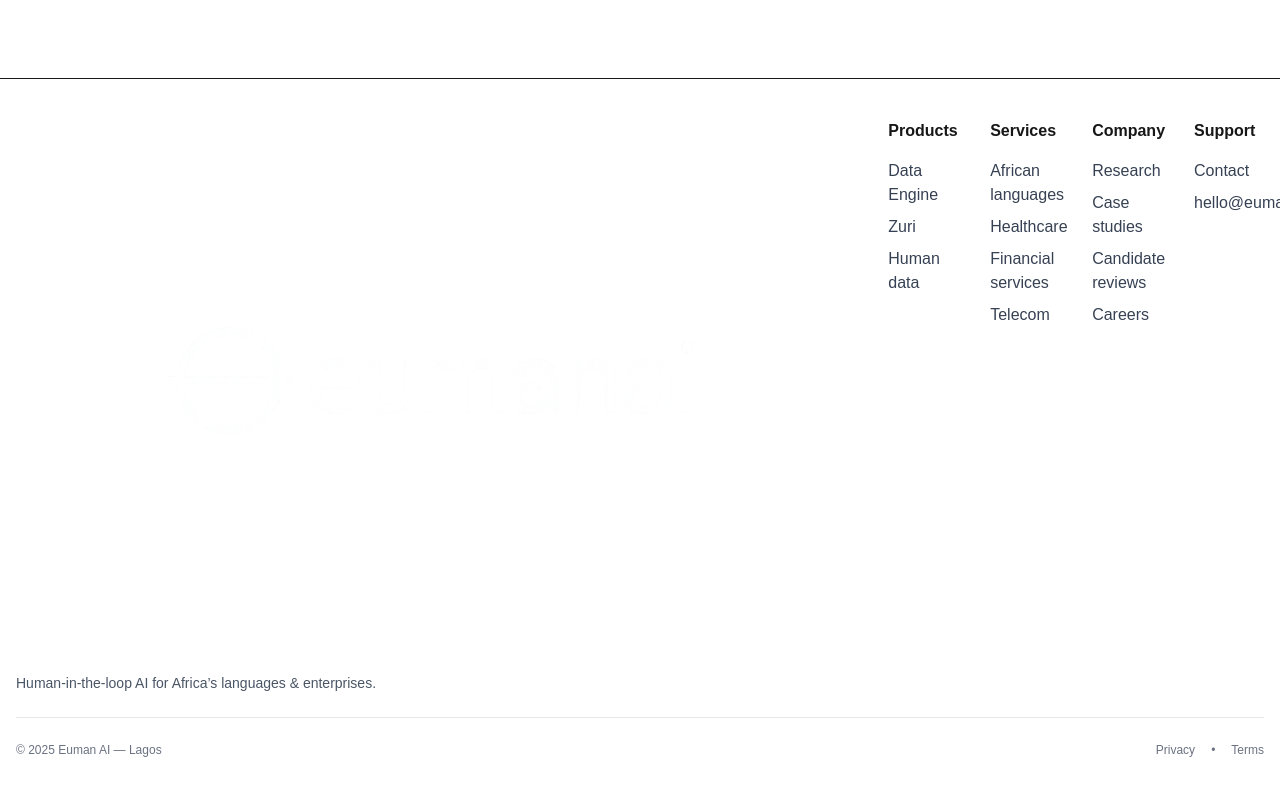
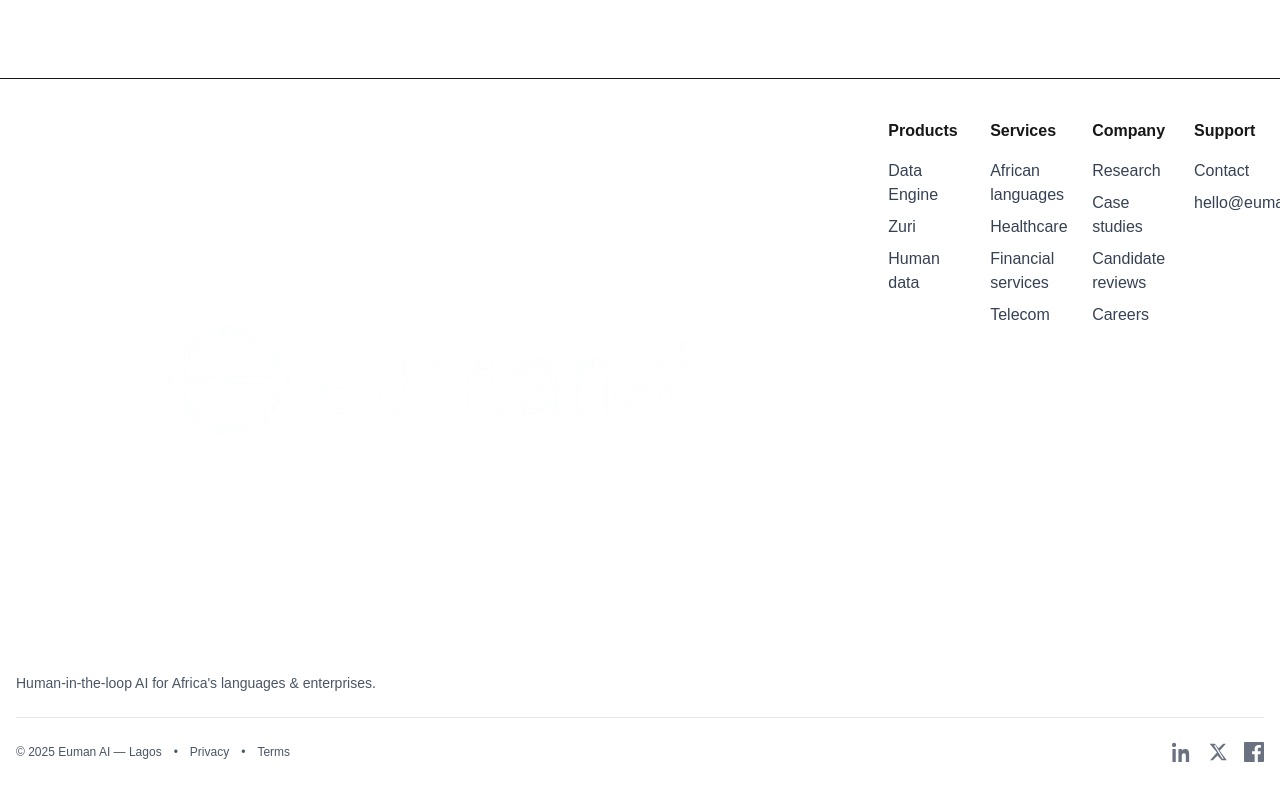
Before and after one commit to Zeeson-Information-Technology/human-ai, a Next.js app: page / in a window 1280 px wide. Shown: the part 2623-3423 px from the top of the page. Built offline with nearby package versions, Linux system fonts and the light colour scheme; no server answers.

Commit message:
social medial links

```diff
--- a/src/components/footer.tsx
+++ b/src/components/footer.tsx
@@ -10,7 +10,6 @@ export default function Footer() {
     { href: "/data-engine", label: "Data Engine" },
     { href: "/zuri", label: "Zuri" },
     { href: "/human-data", label: "Human data" },
-    // { href: "/ai-recruiter", label: "AI Recruiter" },
   ];
 
   const services = [
@@ -23,16 +22,8 @@ export default function Footer() {
   const company = [
     { href: "/whitepaper", label: "Research" },
     { href: "/case-studies", label: "Case studies" },
-    // { href: "/forum", label: "Forum" },
     { href: "/candidate-reviews", label: "Candidate reviews" },
     { href: "/jobs", label: "Careers" },
-  ];
-
-  const resources = [
-    { href: "/whitepaper", label: "Approach & research" },
-    { href: "/case-studies", label: "Case studies" },
-    { href: "/candidate-reviews", label: "Candidate reviews" },
-    { href: "/contact", label: "Contact" },
   ];
 
   return (
@@ -48,9 +39,7 @@ export default function Footer() {
               height={32}
               priority
             />
-            <p className="mt-1 text-sm text-gray-600">
-              Human-in-the-loop AI for Africa’s languages &amp; enterprises.
-            </p>
+            <p className="mt-1 text-sm text-gray-600">Human-in-the-loop AI for Africa's languages &amp; enterprises.</p>
           </div>
 
           <div className="grid grid-cols-2 gap-8 sm:grid-cols-4">
@@ -59,10 +48,7 @@ export default function Footer() {
               <ul className="mt-4 space-y-2">
                 {products.map((link) => (
                   <li key={link.href}>
-                    <Link
-                      href={link.href}
-                      className="text-gray-700 hover:text-black"
-                    >
+                    <Link href={link.href} className="text-gray-700 hover:text-black">
                       {link.label}
                     </Link>
                   </li>
@@ -74,10 +60,7 @@ export default function Footer() {
               <ul className="mt-4 space-y-2">
                 {services.map((link) => (
                   <li key={link.href}>
-                    <Link
-                      href={link.href}
-                      className="text-gray-700 hover:text-black"
-                    >
+                    <Link href={link.href} className="text-gray-700 hover:text-black">
                       {link.label}
                     </Link>
                   </li>
@@ -89,33 +72,23 @@ export default function Footer() {
               <ul className="mt-4 space-y-2">
                 {company.map((link) => (
                   <li key={link.href}>
-                    <Link
-                      href={link.href}
-                      className="text-gray-700 hover:text-black"
-                    >
+                    <Link href={link.href} className="text-gray-700 hover:text-black">
                       {link.label}
                     </Link>
                   </li>
                 ))}
               </ul>
             </div>
-
             <div>
               <h3 className="font-semibold">Support</h3>
               <ul className="mt-4 space-y-2">
                 <li>
-                  <Link
-                    href="/contact"
-                    className="text-gray-700 hover:text-black"
-                  >
+                  <Link href="/contact" className="text-gray-700 hover:text-black">
                     Contact
                   </Link>
                 </li>
                 <li>
-                  <Link
-                    href={`mailto:${brand.email}`}
-                    className="text-gray-700 hover:text-black"
-                  >
+                  <Link href={`mailto:${brand.email}`} className="text-gray-700 hover:text-black">
                     {brand.email}
                   </Link>
                 </li>
@@ -124,27 +97,51 @@ export default function Footer() {
           </div>
         </div>
 
-        {/* thin line between sections */}
         <div className="my-6 h-px bg-gray-200" />
 
+        {/* Bottom bar: left = copyright + legal, right = socials */}
         <div className="flex flex-col items-start justify-between gap-4 text-xs text-gray-500 sm:flex-row sm:items-center">
-          <p>
-            © {year} {brand.name} — {brand.locations}
-          </p>
+          <div className="flex flex-wrap items-center gap-3 text-gray-600">
+            <p>&copy; {year} {brand.name} &mdash; {brand.locations}</p>
+            <span aria-hidden="true">&bull;</span>
+            <Link href="/policies/privacy" className="hover:text-gray-700 hover:underline">Privacy</Link>
+            <span aria-hidden="true">&bull;</span>
+            <Link href="/policies/terms" className="hover:text-gray-700 hover:underline">Terms</Link>
+          </div>
           <div className="flex items-center gap-4">
-            <Link
-              href="/policies/privacy"
-              className="hover:text-gray-700 hover:underline"
+            <a
+              href="https://www.linkedin.com/company/euman-ai/?viewAsMember=true"
+              target="_blank"
+              rel="noopener noreferrer"
+              aria-label="LinkedIn"
+              className="text-gray-500 transition hover:text-gray-800"
             >
-              Privacy
-            </Link>
-            <span aria-hidden="true">•</span>
-            <Link
-              href="/policies/terms"
-              className="hover:text-gray-700 hover:underline"
+              <svg xmlns="http://www.w3.org/2000/svg" viewBox="0 0 24 24" fill="currentColor" className="h-5 w-5">
+                <path d="M4.98 3.5C4.98 4.88 3.86 6 2.5 6S0 4.88 0 3.5 1.12 1 2.5 1 4.98 2.12 4.98 3.5zM.5 8.5h4V24h-4V8.5zm7.5 0h3.84v2.11h.05c.54-1.03 1.86-2.11 3.83-2.11 4.1 0 4.86 2.7 4.86 6.2V24h-4v-6.8c0-1.62-.03-3.7-2.26-3.7-2.26 0-2.61 1.77-2.61 3.59V24h-4V8.5z" />
+              </svg>
+            </a>
+            <a
+              href="https://x.com/AiEuman76197"
+              target="_blank"
+              rel="noopener noreferrer"
+              aria-label="X (Twitter)"
+              className="text-gray-500 transition hover:text-gray-800"
             >
-              Terms
-            </Link>
+              <svg xmlns="http://www.w3.org/2000/svg" viewBox="0 0 24 24" fill="currentColor" className="h-5 w-5">
+                <path d="M18.244 2H21.5l-7.5 8.57L22.5 22h-6.18l-4.83-5.95L5.8 22H2.5l8.23-9.4L2 2h6.27l4.37 5.38L18.244 2zm-1.08 18h1.78L8.9 4H7.06l10.104 16z" />
+              </svg>
+            </a>
+            <a
+              href="https://web.facebook.com/people/Euman-AI/61582927658296/"
+              target="_blank"
+              rel="noopener noreferrer"
+              aria-label="Facebook"
+              className="text-gray-500 transition hover:text-gray-800"
+            >
+              <svg xmlns="http://www.w3.org/2000/svg" viewBox="0 0 24 24" fill="currentColor" className="h-5 w-5">
+                <path d="M22.675 0h-21.35C.595 0 0 .595 0 1.325v21.351C0 23.405.595 24 1.325 24h11.49v-9.294H9.691V11.01h3.124V8.413c0-3.1 1.893-4.788 4.659-4.788 1.325 0 2.463.099 2.795.143v3.24l-1.918.001c-1.504 0-1.796.715-1.796 1.764v2.313h3.59l-.467 3.696h-3.123V24h6.125C23.405 24 24 23.405 24 22.676V1.325C24 .595 23.405 0 22.675 0z" />
+              </svg>
+            </a>
           </div>
         </div>
       </div>
```
